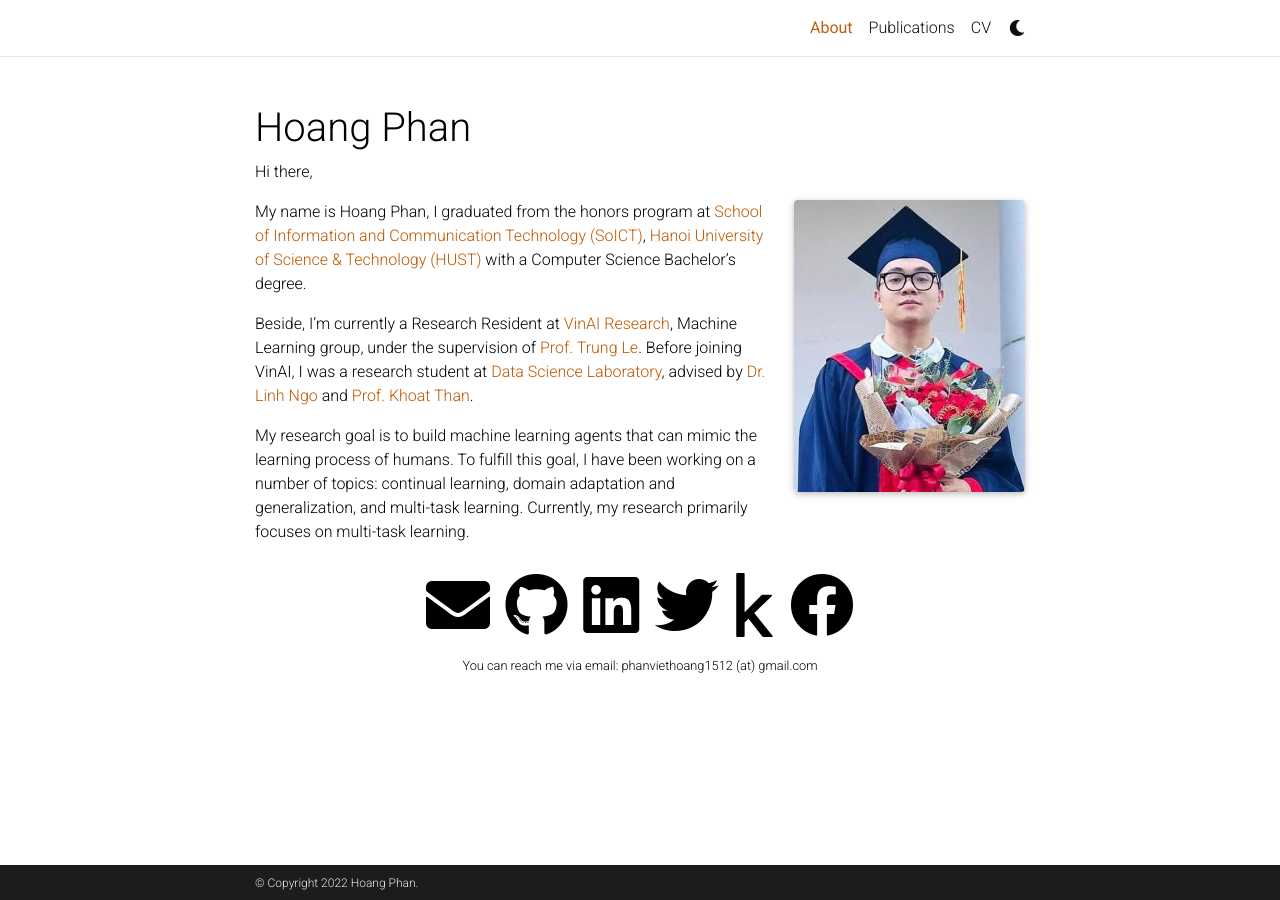
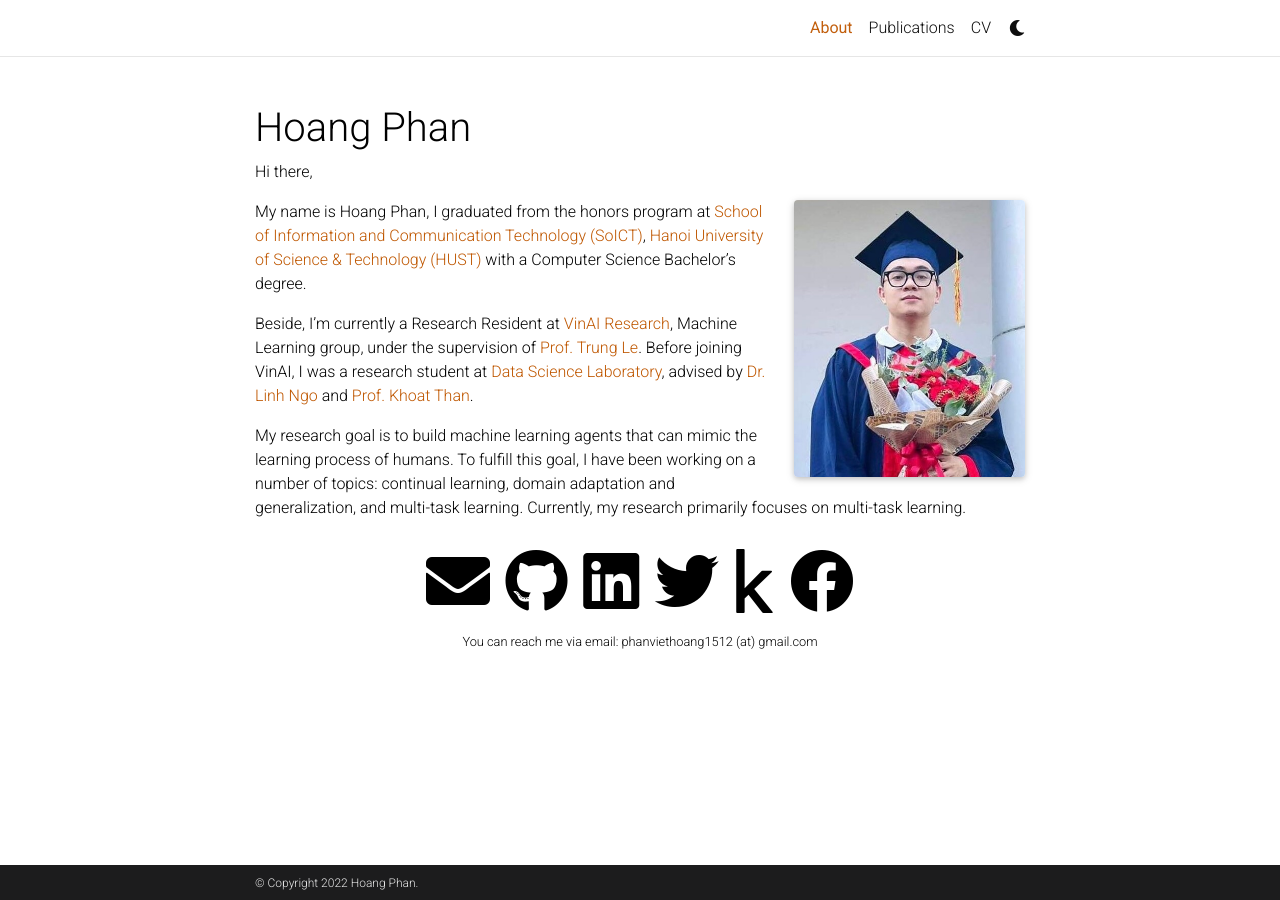
Before and after one commit to VietHoang1512/viethoang1512.github.io, a Jekyll site: the page built from _pages/about.md, in a window 1280 px wide. Built offline with Jekyll 4.4.1, drawn with Linux system fonts in a browser that asks for light colours; full-size pictures stand in for the smaller copies a plugin makes; comment, search, counter and statistics services are not loaded; a style sheet for code colours, icons or effects is not loaded.

Commit message:
Change avatar

```diff
--- a/_config.yml
+++ b/_config.yml
@@ -25,11 +25,11 @@
 # -----------------------------------------------------------------------------
 
 # code highlighter theme
-highlight_theme_light: github   # https://github.com/jwarby/jekyll-pygments-themes
+highlight_theme_light: native  # https://github.com/jwarby/jekyll-pygments-themes
 highlight_theme_dark: native    # https://github.com/jwarby/jekyll-pygments-themes
 
 # repo color theme
-repo_theme_light: default       # https://github.com/anuraghazra/github-readme-stats/blob/master/themes/README.md
+repo_theme_light: dark        # https://github.com/anuraghazra/github-readme-stats/blob/master/themes/README.md
 repo_theme_dark: dark           # https://github.com/anuraghazra/github-readme-stats/blob/master/themes/README.md
 
 # -----------------------------------------------------------------------------
```
Also changed, not shown: assets/img/me.jpg.
